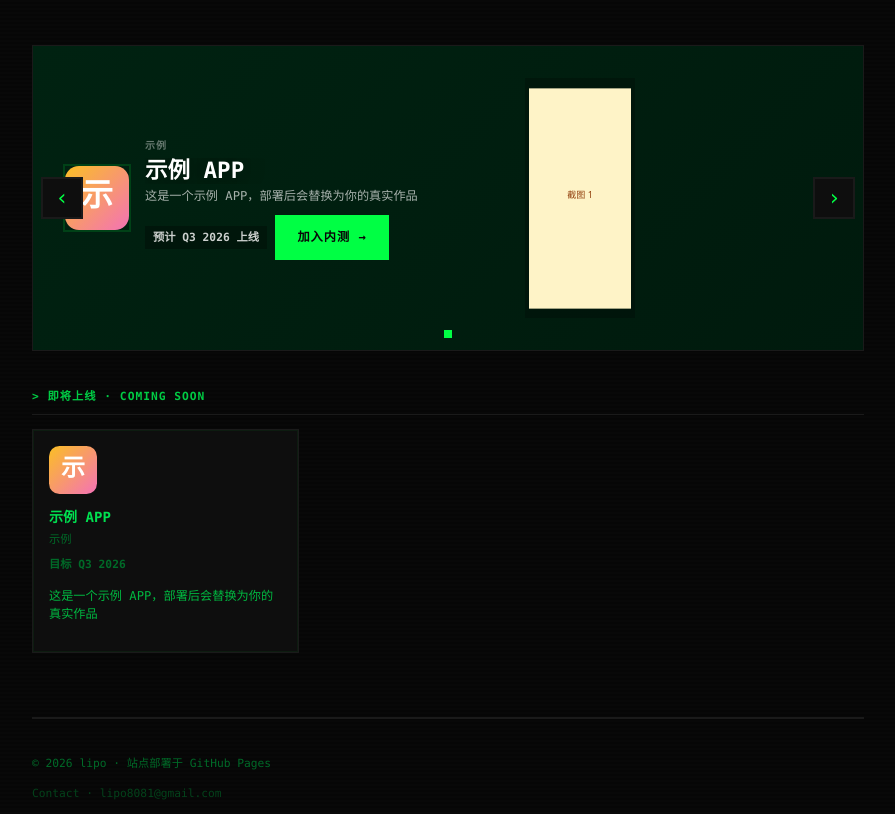
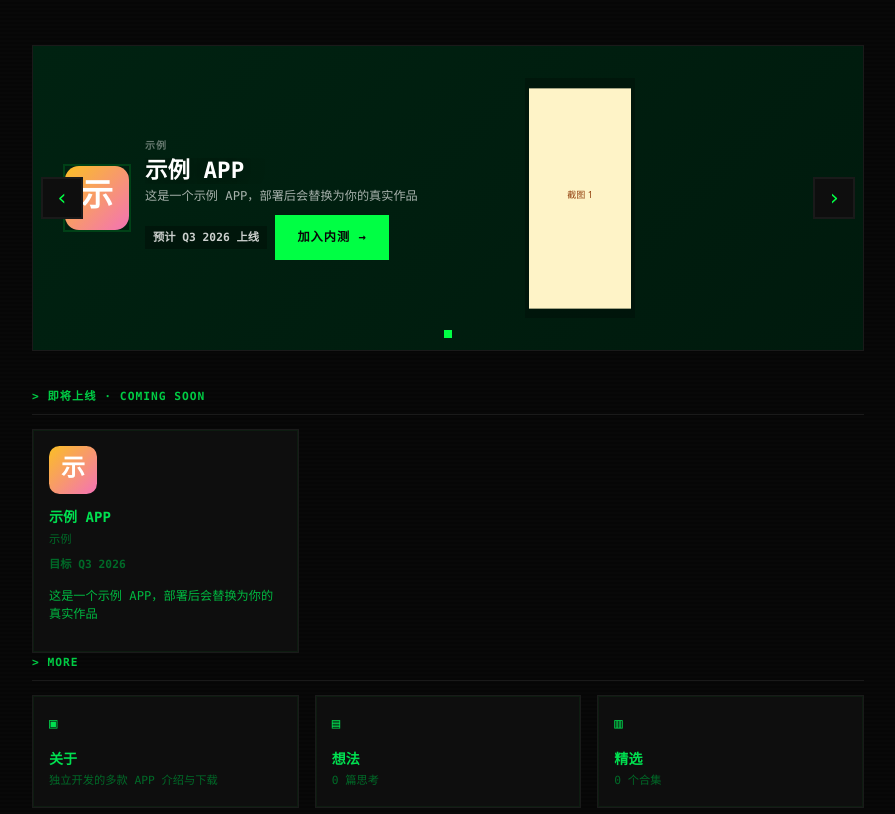
Before and after one commit to lipopo/OppLipo, a website: page index.html in a window 1280 px wide. Shown: the part 138-952 px from the top of the page, without its empty margins (192-1087 px from the left). Drawn offline with Linux system fonts and the light colour scheme.

Commit message:
Add MORE block to homepage with about/thoughts/collections cards

```diff
--- a/build.mjs
+++ b/build.mjs
@@ -765,7 +765,7 @@ function appsContext(apps) {
 }
 
 export const render = {
-  async home(apps) {
+  async home(apps, site, thoughts) {
     const tpl = await readFile(join(ROOT, 'templates', 'home.html'), 'utf8');
     const featuredApps = apps.filter((a) => a.featured);
 
@@ -808,6 +808,8 @@ export const render = {
       recentReleases,
       hasFeaturedApps: enrichedFeaturedApps.length > 0,
       hasRecentReleases: recentReleases.length > 0,
+      thoughtCount: (thoughts ?? []).length,
+      collectionCount: (site?.collections ?? []).length,
     };
     scope['site.tagline'] = SITE_TAGLINE;
     return renderTemplate(tpl, scope);
@@ -1052,7 +1054,7 @@ async function writeIfChanged(path, content) {
 
 async function writeOutputs(apps, site, thoughts) {
   // 1. index.html at root
-  const home = await render.home(apps);
+  const home = await render.home(apps, site, thoughts);
   await writeIfChanged(join(ROOT, 'index.html'), home);
 
   // 2. apps/<slug>/index.html for each
--- a/index.html
+++ b/index.html
@@ -75,6 +75,33 @@
     </section>
 
 
+    <section class="more-block">
+      <div class="block__label">MORE</div>
+      <div class="coming-soon__grid">
+        <a class="card card--small" href="/about/">
+          <div class="card__icon more-block__glyph">▣</div>
+          <div class="card__body">
+            <div class="card__name">关于</div>
+            <div class="card__category">独立开发的多款 APP 介绍与下载</div>
+          </div>
+        </a>
+        <a class="card card--small" href="/thoughts/">
+          <div class="card__icon more-block__glyph">▤</div>
+          <div class="card__body">
+            <div class="card__name">想法</div>
+            <div class="card__category">0 篇思考</div>
+          </div>
+        </a>
+        <a class="card card--small" href="/collections/">
+          <div class="card__icon more-block__glyph">▥</div>
+          <div class="card__body">
+            <div class="card__name">精选</div>
+            <div class="card__category">0 个合集</div>
+          </div>
+        </a>
+      </div>
+    </section>
+
     <footer class="site-footer">
       <p>© 2026 lipo · 站点部署于 GitHub Pages</p>
       <p class="site-footer__contact"><a href="mailto:lipo8081@gmail.com">Contact · lipo8081@gmail.com</a></p>
```
Also changed, not shown: templates/home.html (+27 -0 lines).
